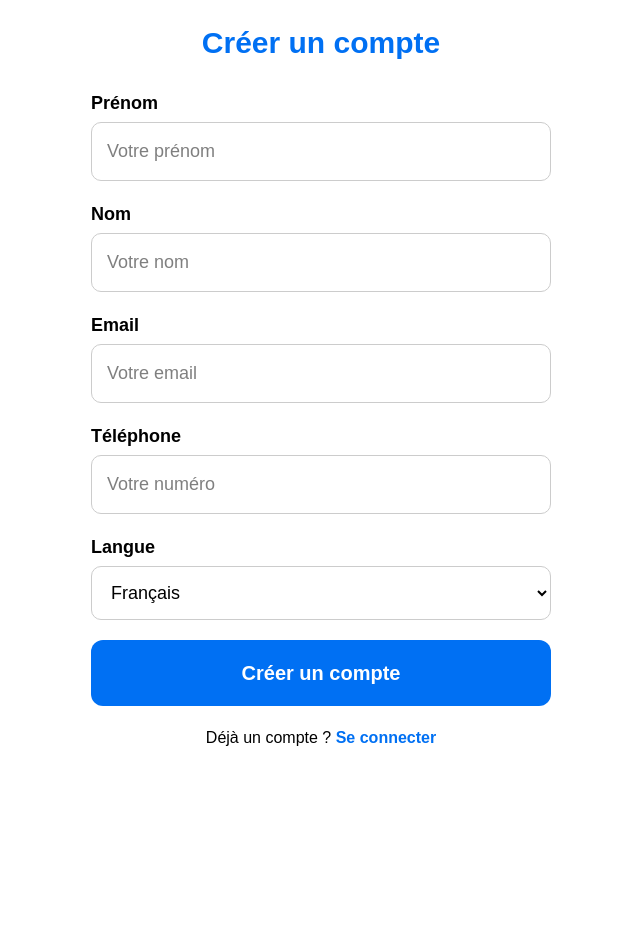
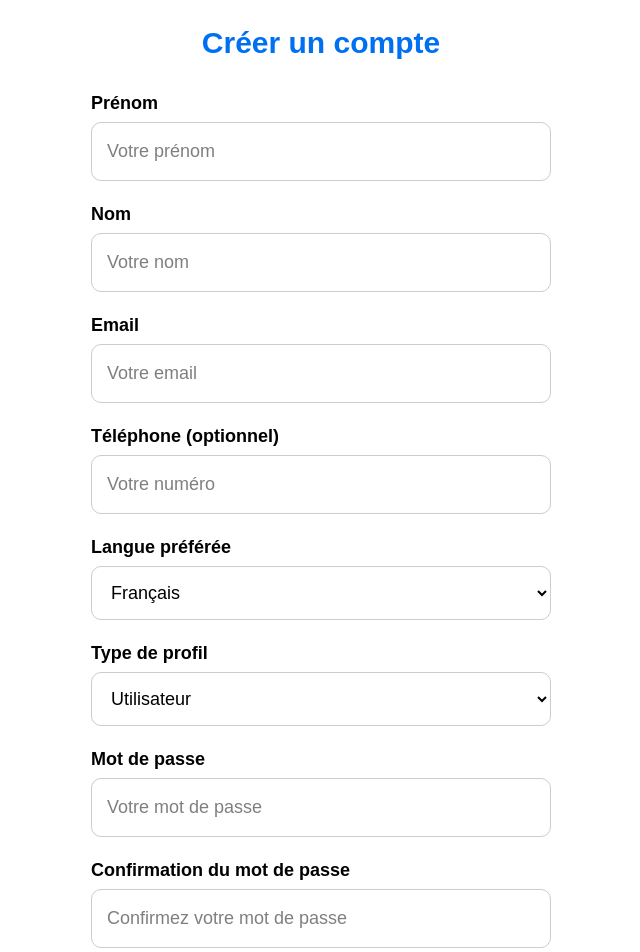
Before and after one commit to relationaida-ship-it/AIDA, a Next.js app: page /register in a window 1280 px wide. Shown: the top 952 px of the page, without its empty margins (319-959 px from the left). Before the commit the page ends 800 px from the top, so only its background shows below. Built offline with nearby package versions, Linux system fonts and the light colour scheme.

Commit message:
fix pages vides

```diff
--- a/app/register/page.tsx
+++ b/app/register/page.tsx
@@ -28,15 +28,7 @@ export default function RegisterPage() {
       <input
         type="text"
         placeholder="Votre prénom"
-        style={{
-          width: "100%",
-          padding: "15px",
-          marginTop: "5px",
-          marginBottom: "20px",
-          borderRadius: "10px",
-          border: "1px solid #ccc",
-          fontSize: "18px"
-        }}
+        style={inputStyle}
       />
 
       {/* Nom */}
@@ -44,15 +36,7 @@ export default function RegisterPage() {
       <input
         type="text"
         placeholder="Votre nom"
-        style={{
-          width: "100%",
-          padding: "15px",
-          marginTop: "5px",
-          marginBottom: "20px",
-          borderRadius: "10px",
-          border: "1px solid #ccc",
-          fontSize: "18px"
-        }}
+        style={inputStyle}
       />
 
       {/* Email */}
@@ -60,46 +44,24 @@ export default function RegisterPage() {
       <input
         type="email"
         placeholder="Votre email"
-        style={{
-          width: "100%",
-          padding: "15px",
-          marginTop: "5px",
-          marginBottom: "20px",
-          borderRadius: "10px",
-          border: "1px solid #ccc",
-          fontSize: "18px"
-        }}
+        style={inputStyle}
       />
 
       {/* Téléphone */}
-      <label style={{ fontSize: "18px", fontWeight: "bold" }}>Téléphone</label>
+      <label style={{ fontSize: "18px", fontWeight: "bold" }}>
+        Téléphone (optionnel)
+      </label>
       <input
         type="tel"
         placeholder="Votre numéro"
-        style={{
-          width: "100%",
-          padding: "15px",
-          marginTop: "5px",
-          marginBottom: "20px",
-          borderRadius: "10px",
-          border: "1px solid #ccc",
-          fontSize: "18px"
-        }}
+        style={inputStyle}
       />
 
       {/* Langue */}
-      <label style={{ fontSize: "18px", fontWeight: "bold" }}>Langue</label>
-      <select
-        style={{
-          width: "100%",
-          padding: "15px",
-          marginTop: "5px",
-          marginBottom: "20px",
-          borderRadius: "10px",
-          border: "1px solid #ccc",
-          fontSize: "18px"
-        }}
-      >
+      <label style={{ fontSize: "18px", fontWeight: "bold" }}>
+        Langue préférée
+      </label>
+      <select style={inputStyle}>
         <option>Français</option>
         <option>Anglais</option>
         <option>Arabe</option>
@@ -107,7 +69,45 @@ export default function RegisterPage() {
         <option>Espagnol</option>
       </select>
 
-      {/* Bouton Créer un compte */}
+      {/* Type de profil */}
+      <label style={{ fontSize: "18px", fontWeight: "bold" }}>
+        Type de profil
+      </label>
+      <select style={inputStyle}>
+        <option>Utilisateur</option>
+        <option>Accompagnant</option>
+        <option>Travailleur social</option>
+      </select>
+
+      {/* Mot de passe */}
+      <label style={{ fontSize: "18px", fontWeight: "bold" }}>
+        Mot de passe
+      </label>
+      <input
+        type="password"
+        placeholder="Votre mot de passe"
+        style={inputStyle}
+      />
+
+      {/* Confirmation */}
+      <label style={{ fontSize: "18px", fontWeight: "bold" }}>
+        Confirmation du mot de passe
+      </label>
+      <input
+        type="password"
+        placeholder="Confirmez votre mot de passe"
+        style={inputStyle}
+      />
+
+      {/* CGU */}
+      <div style={{ margin: "20px 0", fontSize: "16px" }}>
+        <input type="checkbox" id="cgu" />
+        <label htmlFor="cgu" style={{ marginLeft: "10px" }}>
+          J’accepte les Conditions Générales d’Utilisation
+        </label>
+      </div>
+
+      {/* Bouton */}
       <button
         style={{
           width: "100%",
@@ -122,10 +122,10 @@ export default function RegisterPage() {
           marginBottom: "20px"
         }}
       >
-        Créer un compte
+        Créer mon compte
       </button>
 
-      {/* Lien vers Login */}
+      {/* Lien */}
       <div style={{ textAlign: "center", fontSize: "16px" }}>
         Déjà un compte ?{" "}
         <a href="/login" style={{ color: "#0070f3", fontWeight: "bold" }}>
@@ -135,3 +135,13 @@ export default function RegisterPage() {
     </div>
   );
 }
+
+const inputStyle = {
+  width: "100%",
+  padding: "15px",
+  marginTop: "5px",
+  marginBottom: "20px",
+  borderRadius: "10px",
+  border: "1px solid #ccc",
+  fontSize: "18px"
+};
```
